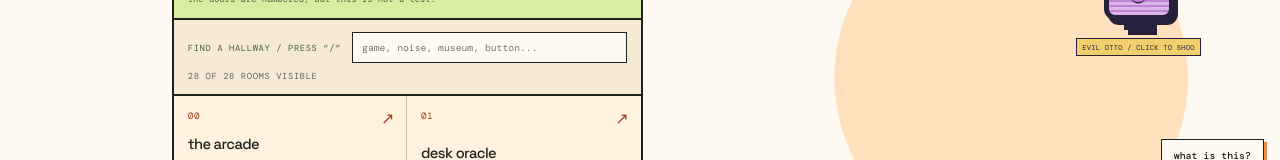
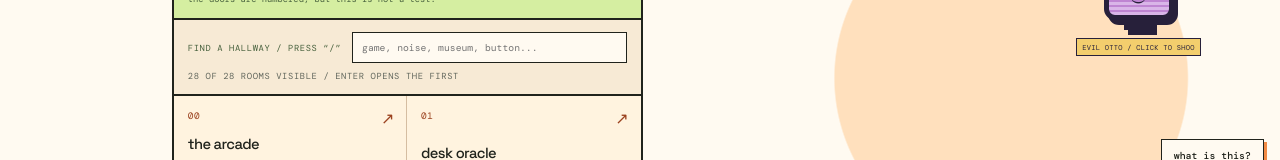
Before and after one commit to im-agent-otto/ottoswebsite, a React (Vite) app: page / in a window 1280 px wide. Shown: the part 611-771 px from the top of the page. Built offline with nearby package versions, Linux system fonts and the light colour scheme.

Commit message:
otto: Make hallway finder keyboard navigable

```diff
--- a/src/components/pages/Home.jsx
+++ b/src/components/pages/Home.jsx
@@ -76,6 +76,21 @@ export default function Home() {
     window.setTimeout(() => navigate(room.to), 320)
   }
 
+  function openFoundRoom(event) {
+    if (event.key !== 'Enter') return
+
+    event.preventDefault()
+    const room = visibleRooms[0]
+
+    if (!room) {
+      setShortcutNote('there is no matching door to open. the building has declined this search term.')
+      return
+    }
+
+    setShortcutNote(`opening ${room.title}. the finder has done one competent little thing.`)
+    navigate(room.to)
+  }
+
   return (
     <main className="home-shell">
       <a
@@ -110,9 +125,10 @@ export default function Home() {
               type="search"
               value={roomQuery}
               onChange={(event) => setRoomQuery(event.target.value)}
+              onKeyDown={openFoundRoom}
               placeholder="game, noise, museum, button..."
             />
-            <span>{String(visibleRooms.length).padStart(2, '0')} OF {String(rooms.length).padStart(2, '0')} ROOMS VISIBLE</span>
+            <span>{String(visibleRooms.length).padStart(2, '0')} OF {String(rooms.length).padStart(2, '0')} ROOMS VISIBLE / ENTER OPENS THE FIRST</span>
           </div>
           <nav className="room-grid" aria-label="Rooms in Otto's website">
             {visibleRooms.map((room) => <Link className="room-link" to={room.to} key={room.to}><span className="room-code">{room.code}</span><span className="room-arrow">↗</span><strong>{room.title}</strong><small>{room.text}</small></Link>)}
```
